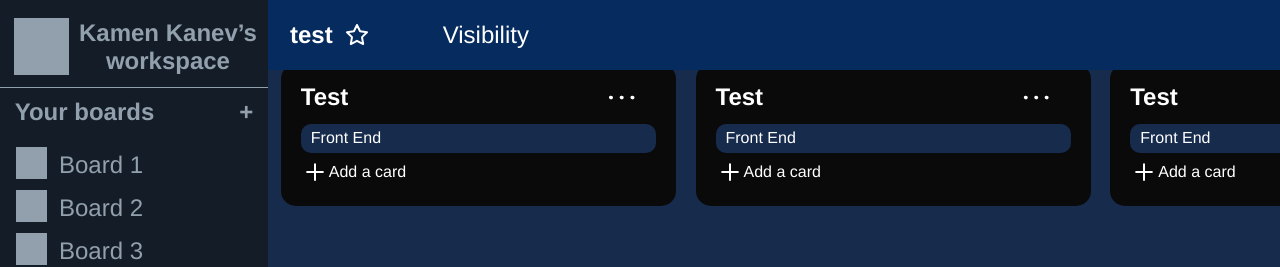
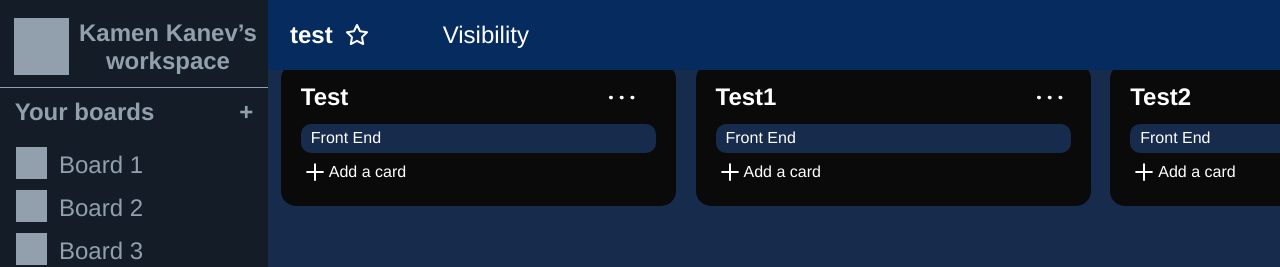
Before and after one commit to dingi7/boardo, a React (Create React App) app: page /board/1 in a window 1280 px wide. Shown: the top 267 px of the page. Built offline with nearby package versions, Linux system fonts and the light colour scheme; what react-auth-kit would draw is missing.

Commit message:
cards-dragging *NO ANIMATIONS FOR DRAG*

```diff
--- a/src/Pages/Board/Board.tsx
+++ b/src/Pages/Board/Board.tsx
@@ -3,24 +3,38 @@ import { IBoardProps } from '../../Interfaces/IBoard';
 import { BoardHeader } from './Header/BoardHeader';
 import { BoardSidebar } from './Sidebar/BoardSidebar';
 
+import useDraggable from '../../hooks/useDragable';
+
 export const Board = (): JSX.Element => {
-    // fetch the data from the server
+  const Lists = [
+    <List key={'123'} id={'123'} name="Test" />,
+    <List key={'22'} id={'22'} name="Test1" />,
+    <List key={'13323'} id={'13323'} name="Test2" />,
+  ];
+
+  const { handleDragStart, handleDragEnd, handleDrop, draggedItem, items } = useDraggable(Lists);
+
   const { boardName, boardId }: IBoardProps = {
     boardName: 'test',
     boardId: 'test',
   };
+
   return (
     <div className="bg-[#172b4d] flex flex-row justify-center w-full overflow-y-auto">
       <div className="flex flex-row bg-[#172b4d] overflow-hidden w-full h-screen relative">
-                {/* Side bar container */}
         <BoardSidebar />
-                {/* HEADER NAVIGATION */}
         <BoardHeader boardName={boardName} boardId={boardId} />
-                {/* cards parrent div  */}
         <div className="flex flex-row mt-[4%] p-[1%] gap-[2%] w-full overflow-auto">
-                    {<List id={'123'} name="Test" />}
-                    {<List id={'22'} name="Test" />}
-                    {<List id={'13323'} name="Test" />}
+          {items.map((list, index) => (
+            <div
+            key={list.key}
+            draggable
+            onMouseDown={() => handleDragStart(list.props.id, index)}
+            onDragEnter={() => handleDrop(index)}
+          >
+            {list}
+          </div>
+          ))}
         </div>
       </div>
     </div>
--- a/src/Pages/Board/List/List.tsx
+++ b/src/Pages/Board/List/List.tsx
@@ -3,7 +3,10 @@ import { Card } from './Card';
 import dotsVector from '../assets/dotsVector.svg';
 import plusIcon from '../assets/plus.svg';
 
+
 export const List = ({ id, name, items }: IListProps): JSX.Element => {
+
+
     return (
         <div className="inline-flex flex-col items-start gap-[10px]" key={id}>
             <div className="bg-neutral-950 rounded-[15px]">
--- /dev/null
+++ b/src/hooks/useDragable.tsx
@@ -0,0 +1,59 @@
+import { useState, useEffect, useCallback } from 'react';
+
+interface DraggableHook {
+  draggedItem: { id: string | null; index: number | null };
+  handleDragStart: (id: string, index: number) => void;
+  handleDragEnd: () => void;
+  handleDrop: (overIndex: number) => void;
+  items: any[];
+}
+
+const useDraggable = (initialItems: any[]): DraggableHook => {
+  const [draggedItem, setDraggedItem] = useState({ id: '', index: 0 });
+  const [items, setItems] = useState(initialItems);
+
+  const handleDragStart = useCallback((id: string, index: number) => {
+    setDraggedItem({ id, index });
+  }, []);
+
+  const handleDragEnd = useCallback(() => {
+    setDraggedItem({ id: '', index: 0 });
+  }, []);
+
+  const handleDrop = useCallback((overIndex: number) => {
+    if (draggedItem.index === null || draggedItem.id === null) return;
+
+    if (overIndex === draggedItem.index) return;
+
+    // Update the order of items
+    const updatedItems = [...items];
+    const [dragged] = updatedItems.splice(draggedItem.index, 1);
+    updatedItems.splice(overIndex, 0, dragged);
+
+    setItems(updatedItems);
+
+    console.log(`Move card from index ${draggedItem.index} to index ${overIndex}`);
+  }, [draggedItem.index, draggedItem.id]);
+
+  useEffect(() => {
+    // Add event listeners for drag and drop events
+    document.addEventListener('dragover', (e) => e.preventDefault());
+    document.addEventListener('drop', handleDragEnd);
+
+    return () => {
+      // Cleanup event listeners on component unmount
+      document.removeEventListener('dragover', (e) => e.preventDefault());
+      document.removeEventListener('drop', handleDragEnd);
+    };
+  }, [handleDragEnd]);
+
+  return {
+    draggedItem,
+    handleDragStart,
+    handleDragEnd,
+    handleDrop,
+    items,
+  };
+};
+
+export default useDraggable;
```
Lines whose indentation alone changed are shown as unchanged.
